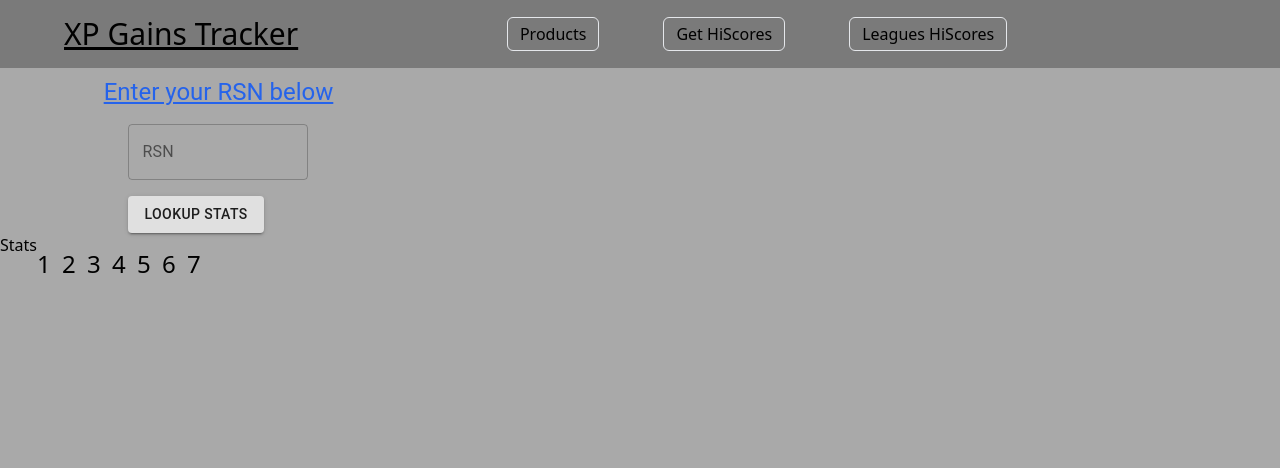
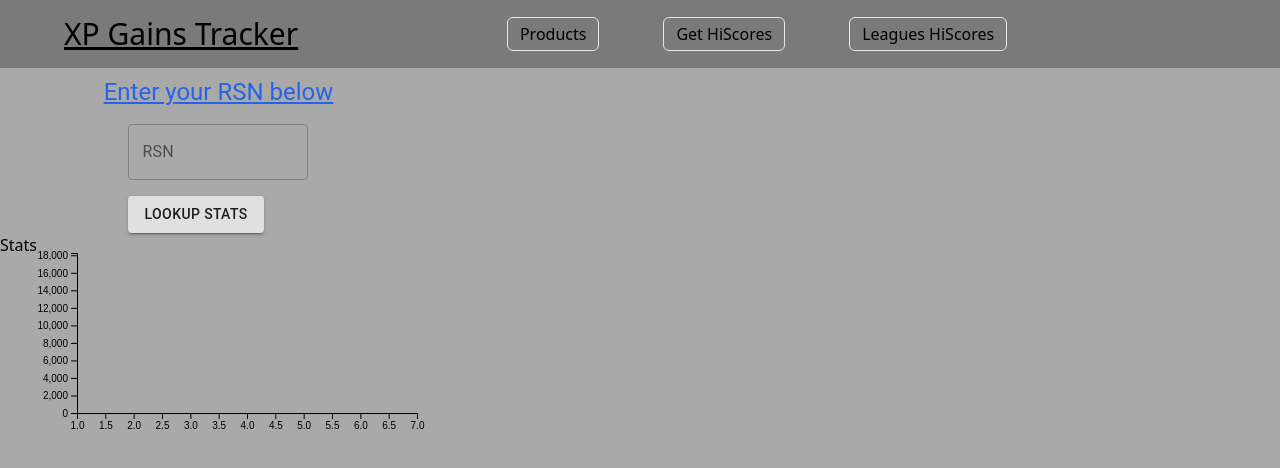
Before and after one commit to kevindarbydev/OSRS-Express-Vite, a React (Vite) app in the folder client/: page /leagues in a window 1280 px wide. Shown: the top 468 px of the page. Built offline with nearby package versions, Linux system fonts and the light colour scheme.

Commit message:
d3 graph rendered

```diff
--- a/client/package.json
+++ b/client/package.json
@@ -16,6 +16,7 @@
     "react-dom": "^18.2.0"
   },
   "devDependencies": {
+    "@types/d3": "^7.4.3",
     "@types/react": "^18.2.37",
     "@types/react-dom": "^18.2.15",
     "@typescript-eslint/eslint-plugin": "^6.10.0",
--- a/client/src/components/LeagueStats.tsx
+++ b/client/src/components/LeagueStats.tsx
@@ -1,16 +1,38 @@
-import { useEffect } from "react";
+
 import LeagueGraph from "./graph/LeagueGraph";
+
 interface LeaguePointsRank {
   rank: number;
   score: number;
 }
+/*
+11/20/2023, 2900
+11/21/2023, 5000
+11/22/2023, 6100
+11/23/2023, 9000
+11/24/2023, 11240
+11/25/2023, 13420
+11/26/2023, 15880
+11/27/2023, 17860
 
 
-const LeagueStats = ({data}) => {
+*/
+
+const LeagueStats = () => {
+  const data = [
+    { date: "11/20/2023", value: 2900 },
+    { date: "11/21/2023", value: 5000 },
+    { date: "11/22/2023", value: 6110 },
+    { date: "11/23/2023", value: 9210 },
+    { date: "11/24/2023", value: 11240 },
+    { date: "11/25/2023", value: 13420 },
+    { date: "11/26/2023", value: 16880 },
+    { date: "11/27/2023", value: 18260 },
+  ];
   return (
     <>
-    <p>Stats</p>
-    <LeagueGraph data={[1,2,3,4,5,6,7]}/>
+      <p>Stats</p>
+      <LeagueGraph data={data} />
     </>
   );
 
--- a/client/src/components/graph/LeagueGraph.tsx
+++ b/client/src/components/graph/LeagueGraph.tsx
@@ -1,99 +1,64 @@
 import * as d3 from "d3";
-import { useEffect, createRef, useRef } from "react";
-import dataCsv from "./leaguestats.csv";
+import { useEffect, useRef } from "react";
 
 interface IProps {
-  data?: number[];
+  data: { date: string; value: number }[];
 }
 
-const LeagueGraph: IProps = ({ data }) => {
-    const d3Container = useRef(null);
+const LeagueGraph: React.FC<IProps> = ({ data }) => {
+  const svgRef = useRef();
 
- useEffect(() =>{
-        const svg = d3.select(d3Container.current);
+  useEffect(() => {
+    const svg = d3.select(svgRef.current);
+    const width = 400;
+    const height = 200;
+    const margin = { top: 20, right: 20, bottom: 20, left: 40 };
 
-        // Bind D3 data
-        const update = svg.append("g").selectAll("text").data(data);
+     const parseDate = d3.timeParse("%m/%d/%Y");
+     data.forEach((d) => {
+       d.date = parseDate(d.date);
+       d.value = +d.value; // Convert to numeric value
+     });
 
-        // Enter new D3 elements
-        update
-          .enter()
-          .append("text")
-          .attr("x", (d, i) => i * 25)
-          .attr("y", 40)
-          .style("font-size", 24)
-          .text((d: number) => d);
+    const xScale = d3.scaleLinear()
+      .domain([1,7])
+      .range([margin.left, width - margin.right]);
 
-        // Update existing D3 elements
-        update.attr("x", (d, i) => i * 40).text((d: number) => d);
+    const yScale = d3.scaleLinear()
+      .domain([0, d3.max(data, d => d.value)])
+      .range([height - margin.bottom, margin.top]);
 
-        // Remove old D3 elements
-        update.exit().remove();
-    // // read from csv and format variables
-    // const csv = d3.csv(dataCsv);
-    // const parseTime = d3.timeParse("%m-%d-%Y");
-    // csv.forEach((line: { date: string; value: number }) => {
-    //   line.date = parseTime(line.date);
-    //   line.value = +line.value;
-    // });
-    //  const margin = { top: 20, right: 20, bottom: 50, left: 70 },
-    //    width = 960 - margin.left - margin.right,
-    //    height = 500 - margin.top - margin.bottom;
-    //  // append the svg object to the body of the page
-    //  const svg = d3
-    //    .select(d3Container.current)
-    //    .append("svg")
-    //    .attr("width", width + margin.left + margin.right)
-    //    .attr("height", height + margin.top + margin.bottom)
-    //    .append("g")
-    //    .attr("transform", `translate(${margin.left},     ${margin.top})`);
+      //line generator
+    const line = d3.line()
+      .x(d => xScale(d.date))
+      .y(d => yScale(d.value));
 
-    //       const x = d3.scaleTime().range([0, width]);
-    //       const y = d3.scaleLinear().range([height, 0]);
-    //       x.domain(
-    //         d3.extent(data, (d) => {
-    //           return d.date;
-    //         })
-    //       );
-    //       y.domain([
-    //         0,
-    //         d3.max(data, (d) => {
-    //           return d.value;
-    //         }),
-    //       ]);
-    //       svg
-    //         .append("g")
-    //         .attr("transform", `translate(0, ${height})`)
-    //         .call(d3.axisBottom(x));
-    //       svg.append("g").call(d3.axisLeft(y));
+       svg
+         .select(".line")
+         .datum(data)
+         .attr("fill", "none")
+         .attr("stroke", "steelblue")
+         .attr("stroke-width", 2)
+         .attr("d", line);
 
-    //          const valueLine = d3
-    //            .line()
-    //            .x((d) => {
-    //              return x(d.date);
-    //            })
-    //            .y((d) => {
-    //              return y(d.value);
-    //            });
-    //          svg
-    //            .append("path")
-    //            .data([data])
-    //            .attr("class", "line")
-    //            .attr("fill", "none")
-    //            .attr("stroke", "steelblue")
-    //            .attr("stroke-width", 1.5)
-    //            .attr("d", valueLine);
-            }, [data, d3Container.current])
+       // Draw the axes (you can customize this part based on your needs)
+       svg
+         .select(".x-axis")
+         .attr("transform", `translate(0, ${height - margin.bottom})`)
+         .call(d3.axisBottom(xScale));
 
+       svg
+         .select(".y-axis")
+         .attr("transform", `translate(${margin.left}, 0)`)
+         .call(d3.axisLeft(yScale));
+  }, [data]);
 
-     return (
-       <svg
-         className="d3-component"
-         width={400}
-         height={200}
-         ref={d3Container}
-       />
-     );
-
+  return (
+    <svg ref={svgRef} width={400} height={200}>
+      <g className="line" />
+      <g className="x-axis" />
+      <g className="y-axis" />
+    </svg>
+  );
 };
 export default LeagueGraph;
```
Also changed, not shown: client/src/components/header/navItems.tsx (+13 -6 lines), client/src/components/graph/leaguestats.csv (deleted), 1 other file (tests, documents, lock files or other folders).
